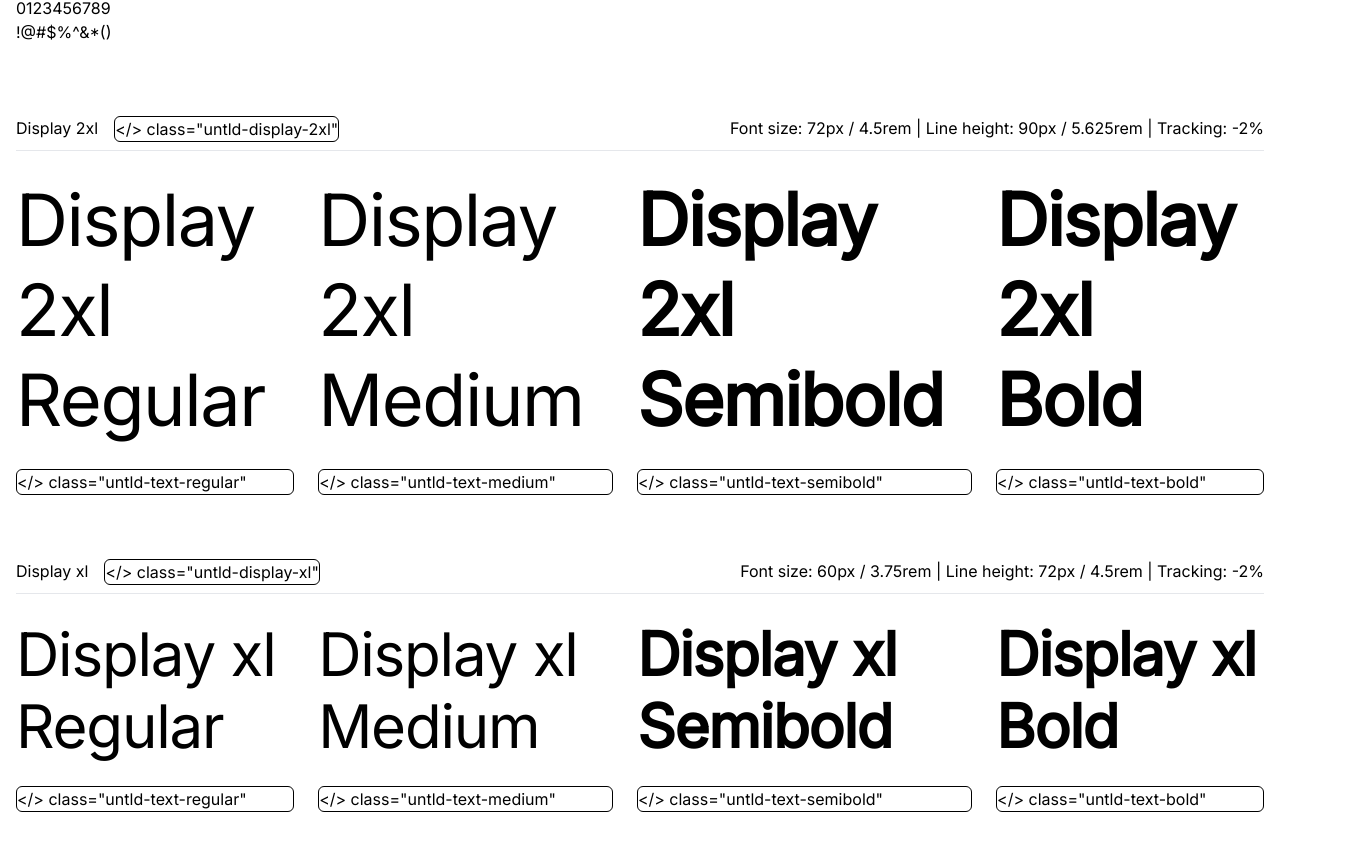
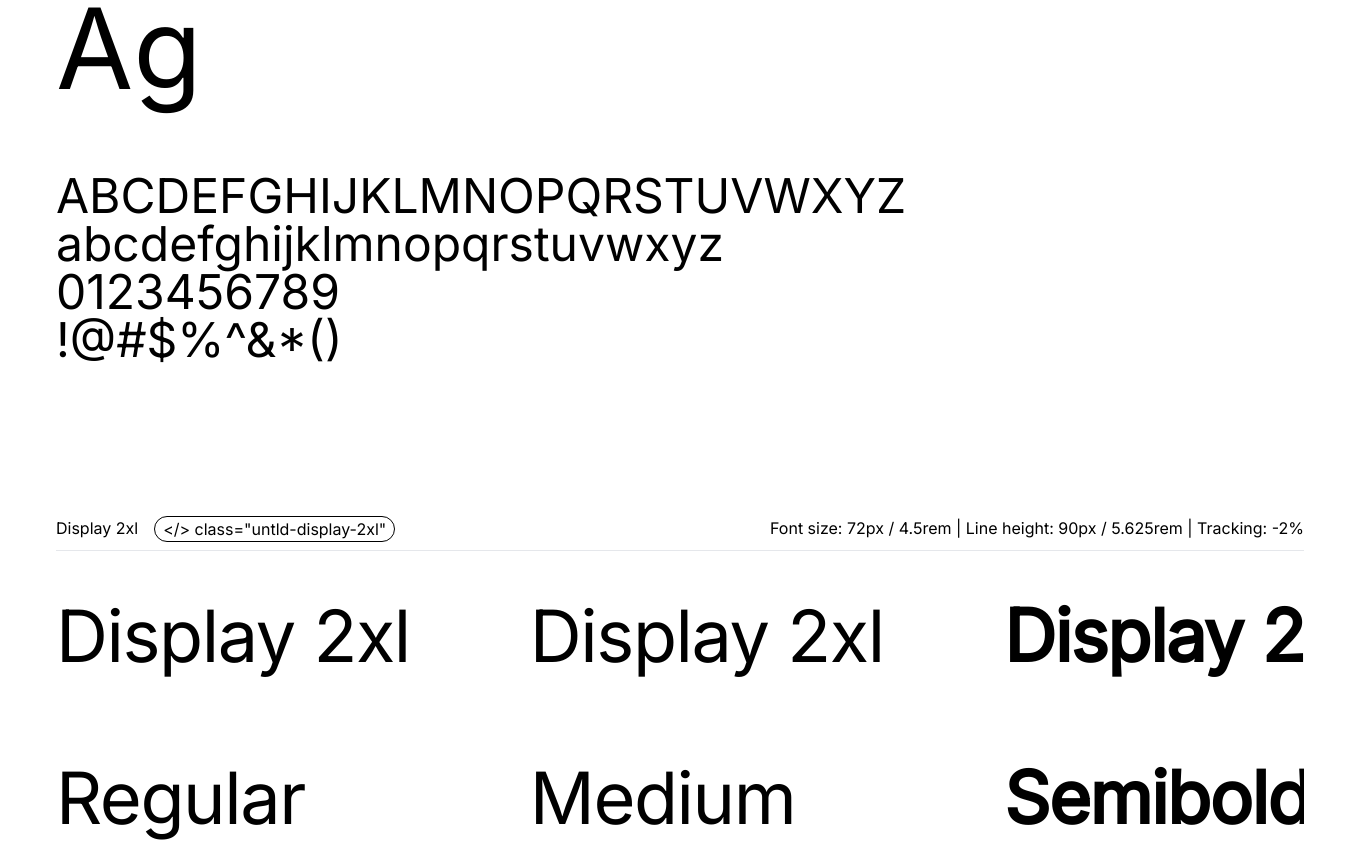
Before and after one commit to benjaminpreiss/untitled-ui-components, a SvelteKit app: page /typography in a window 1280 px wide. Shown: the part 144-1012 px from the top of the page, 1360 px wide, since content can reach past the window. Built offline with nearby package versions, Linux system fonts and the light colour scheme.

Commit message:
some restructuring and spacing changes

```diff
--- a/src/routes/typography/+page.svelte
+++ b/src/routes/typography/+page.svelte
@@ -81,10 +81,12 @@
 	];
 </script>
 
-<div class="flex flex-col items-start justify-start p-4 antialiased">
-	<h2 class="text-xl">Inter</h2>
-	<h1 class="text-5xl">Ag</h1>
-	<p>
+<div class="flex flex-col items-start justify-start m-10 p-4 antialiased space-y-4">
+	<div class="space-y-1 mb-6">
+		<h1 class="text-5xl">Inter</h1>
+		<h2 class="text-[7rem]">Ag</h2>
+	</div>
+	<p class="text-5xl">
 		ABCDEFGHIJKLMNOPQRSTUVWXYZ <br />
 		abcdefghijklmnopqrstuvwxyz <br />
 		0123456789 <br />
@@ -92,8 +94,8 @@
 	</p>
 </div>
 
-<div class="w-full p-4 inline-block overflow-hidden">
-	<div class="grid grid-cols-min gap-6 overflow-x-scroll w-full relative">
+<div class="w-full m-10 p-4 inline-block overflow-hidden">
+	<div class="grid grid-cols-min gap-10 overflow-x-scroll relative">
 		{#each data as item}
 			<div
 				class=" col-span-4 sticky w-[calc(100vw-2rem)] left-0 mt-10 pb-2 border-b border-gray-200"
@@ -101,40 +103,48 @@
 				<div class="flex justify-between">
 					<div class="flex">
 						<div class="mr-4">{item.header.stylename}</div>
-						<div class="border border-black rounded-md antialiased">
+						<div class="border border-black rounded-full py-0.25 px-2">
 							&lt;/&gt; class="{item.tailwind}"
 						</div>
 					</div>
 					<div>{item.header.styledata}</div>
 				</div>
 			</div>
-			<div class="{item.tailwind} untld-text-regular">
-				{item.header.stylename} <br />
-				Regular
+			<div class="flex flex-col items-start space-y-8 mr-20">
+				<div class="{item.tailwind} untld-text-regular whitespace-nowrap">
+					<p>{item.header.stylename}</p>
+					<p>Regular</p>
+				</div>
+				<div class="border border-black rounded-full py-0.25 px-2">
+					&lt;/&gt; class="untld-text-regular"
+				</div>
 			</div>
-			<div class="{item.tailwind} untld-text-medium">
-				{item.header.stylename} <br />
-				Medium
+			<div class="flex flex-col items-start space-y-8 mr-20">
+				<div class="{item.tailwind} untld-text-medium whitespace-nowrap">
+					<p>{item.header.stylename}</p>
+					<p>Medium</p>
+				</div>
+				<div class="border border-black rounded-full py-0.25 px-2">
+					&lt;/&gt; class="untld-text-medium"
+				</div>
 			</div>
-			<div class="{item.tailwind} untld-text-semibold">
-				{item.header.stylename} <br />
-				Semibold
+			<div class="flex flex-col items-start space-y-8 mr-20">
+				<div class="{item.tailwind} untld-text-semibold whitespace-nowrap">
+					<p>{item.header.stylename}</p>
+					<p>Semibold</p>
+				</div>
+				<div class="border border-black rounded-full py-0.25 px-2">
+					&lt;/&gt; class="untld-text-semibold"
+				</div>
 			</div>
-			<div class="{item.tailwind} untld-text-bold">
-				{item.header.stylename} <br />
-				Bold
-			</div>
-			<div class="border border-black rounded-md antialiased">
-				&lt;/&gt; class="untld-text-regular"
-			</div>
-			<div class="border border-black rounded-md antialiased">
-				&lt;/&gt; class="untld-text-medium"
-			</div>
-			<div class="border border-black rounded-md antialiased">
-				&lt;/&gt; class="untld-text-semibold"
-			</div>
-			<div class="border border-black rounded-md antialiased">
-				&lt;/&gt; class="untld-text-bold"
+			<div class="flex flex-col items-start space-y-8 mr-20">
+				<div class="{item.tailwind} untld-text-bold whitespace-nowrap">
+					<p>{item.header.stylename}</p>
+					<p>Bold</p>
+				</div>
+				<div class="border border-black rounded-full py-0.25 px-2">
+					&lt;/&gt; class="untld-text-bold"
+				</div>
 			</div>
 		{/each}
 	</div>
```
